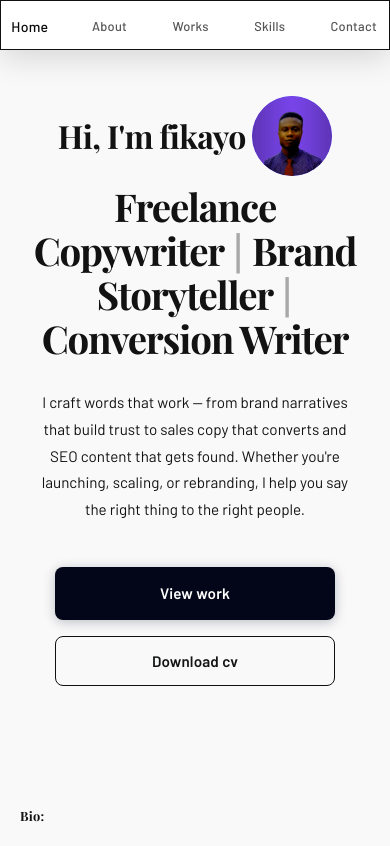
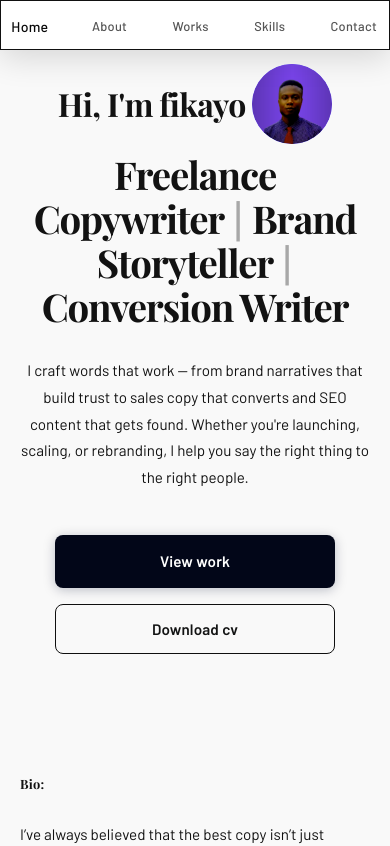
Before and after one commit to fikayo360/copywriterPortfolio, a React (Vite) app: page / in a window 390 px wide. Shown: the top 846 px of the page. Built offline with nearby package versions, Linux system fonts and the light colour scheme; a web font is replaced by a local one.

Commit message:
first commit

```diff
--- a/src/components/hero/hero.css
+++ b/src/components/hero/hero.css
@@ -172,7 +172,7 @@
 
 @media (max-width: 580px) {
   .hero {
-    padding: 6rem 2rem 4rem;
+    padding: 4rem 1rem;
   }
 
   .hero__actions {
--- a/src/components/nav/nav.css
+++ b/src/components/nav/nav.css
@@ -119,7 +119,6 @@
 /* ── Mobile — icon + label stacked ─────────────────────────── */
 @media (max-width: 580px) {
   .nav {
-    width: 100%;
     padding: 0;
   }
 
--- a/src/index.css
+++ b/src/index.css
@@ -48,6 +48,8 @@ body {
   line-height: 1.6;
   margin: 0;
   padding: 0;
+  width: 100%;
+  overflow-x: hidden;
 }
 
 h1, h2, h3 {
```
Also changed, not shown: 1 other file (tests, documents, lock files or other folders).
